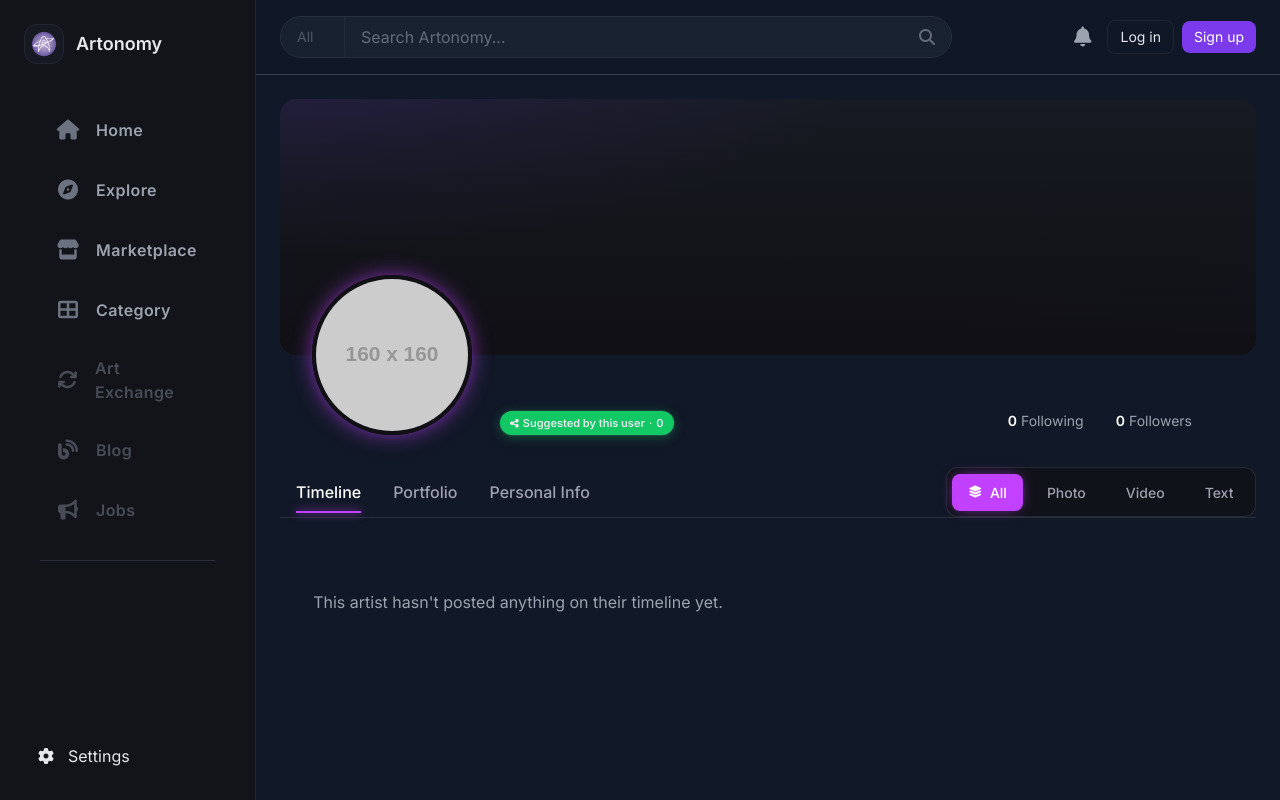
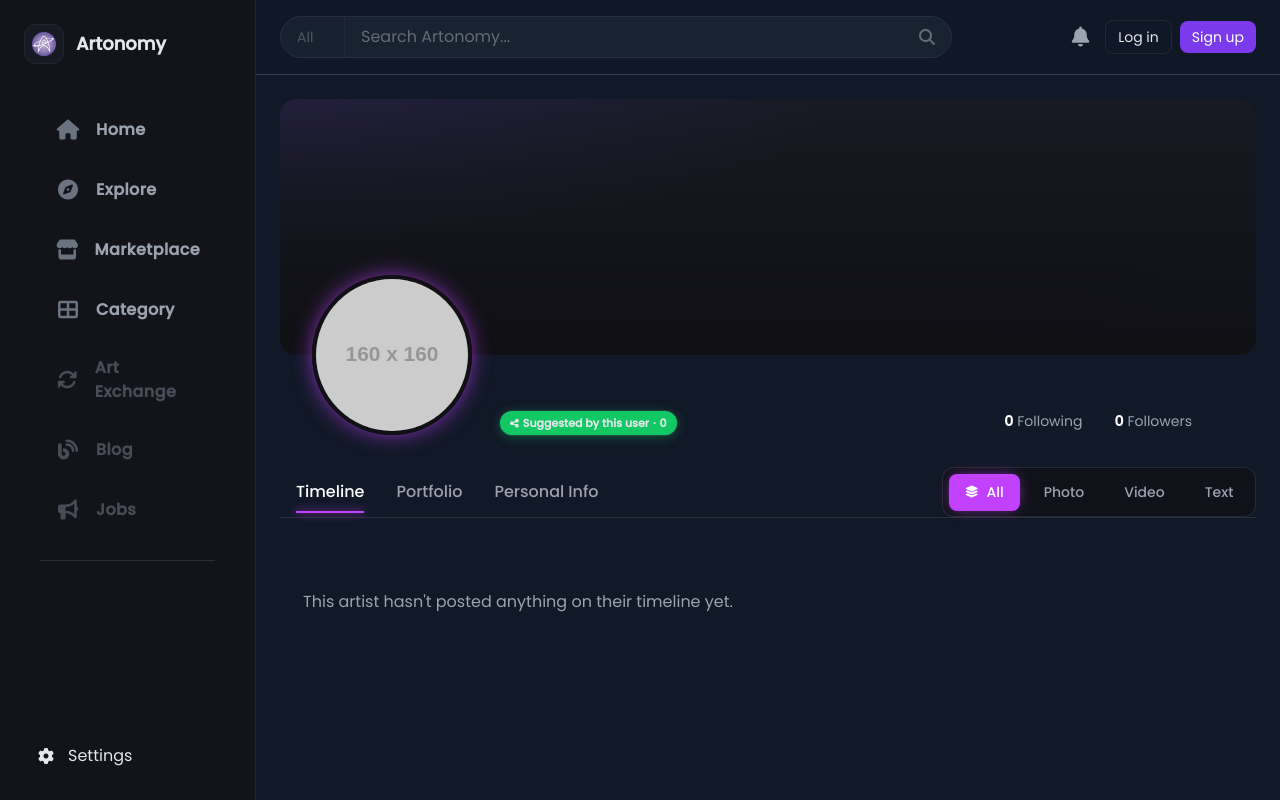
Before and after one commit to hirbodprime/artonomy, a Django app: template templates/accounts/profile.html in a window 1280 px wide. Run offline with Django 5.2, Linux system fonts and the light colour scheme; the template is opened without the code that fills it, so the values that code supplies are empty; grey boxes labelled with a size stand in for pictures from a placeholder-image service; some libraries are stand-ins or nearby versions.

Commit message:
font for all pages

```diff
--- a/templates/base.html
+++ b/templates/base.html
@@ -5,9 +5,16 @@
   <meta charset="UTF-8"/>
   <meta name="viewport" content="width=device-width, initial-scale=1.0"/>
   <title>Artonomy</title>
+  <link rel="icon" type="image/x-icon" href="{% static 'favicon/favicon.ico' %}">
+  <link rel="icon" type="image/png" sizes="16x16" href="{% static 'favicon/favicon-16x16.png' %}">
+  <link rel="icon" type="image/png" sizes="32x32" href="{% static 'favicon/favicon-32x32.png' %}">
+  <link rel="icon" type="image/png" sizes="192x192" href="{% static 'favicon/android-chrome-192x192.png' %}">
+  <link rel="icon" type="image/png" sizes="512x512" href="{% static 'favicon/android-chrome-512x512.png' %}">
+  <link rel="apple-touch-icon" href="{% static 'favicon/apple-touch-icon.png' %}">
+  <link rel="stylesheet" href="{% static 'css/base.css' %}">
 
   <!-- Google Fonts & Font Awesome -->
-  <link rel="stylesheet" href="https://fonts.googleapis.com/css2?family=Inter:wght@400;500;600;700&display=swap">
+  <!-- <link rel="stylesheet" href="https://fonts.googleapis.com/css2?family=Inter:wght@400;500;600;700&display=swap"> -->
   <link rel="stylesheet" href="https://cdnjs.cloudflare.com/ajax/libs/font-awesome/6.5.1/css/all.min.css">
 
   <!-- Tailwind CSS -->
```
